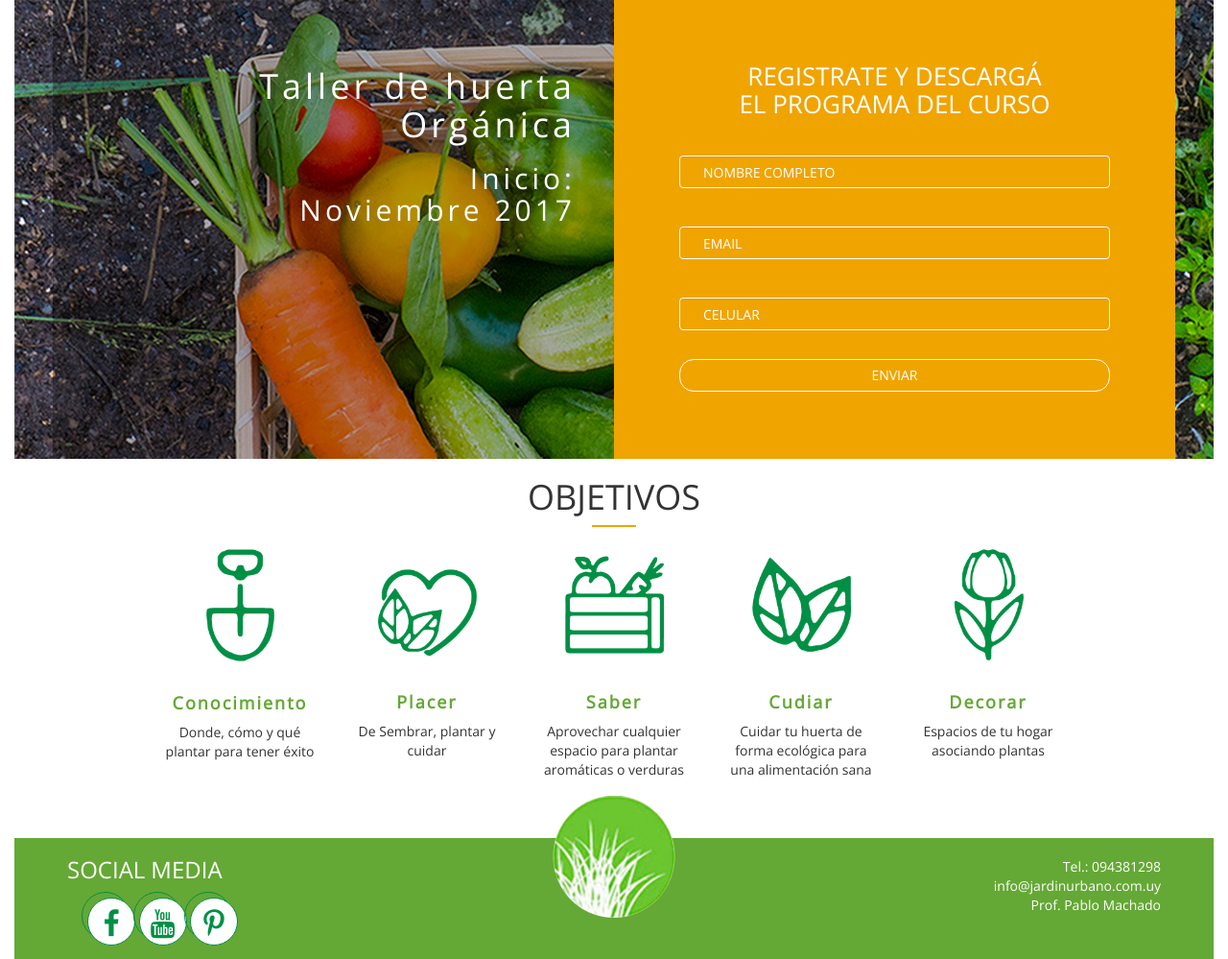
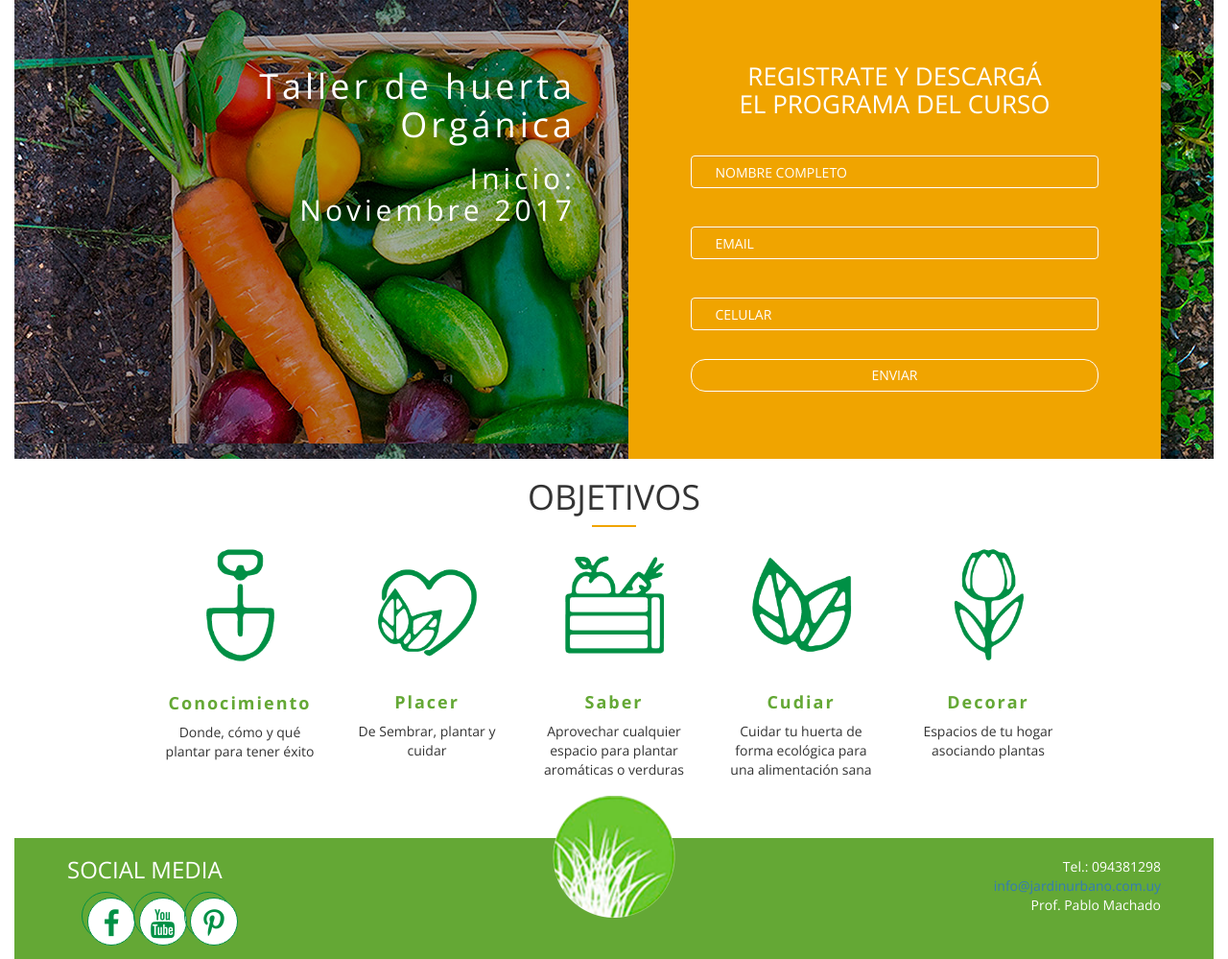
Before and after one commit to UmoEc/JUrbanoLanding, a PHP site: page / in a window 1280 px wide. Shown: the whole page at 96% size. Run offline with PHP 8.4, Linux system fonts and the light colour scheme; some libraries are stand-ins or nearby versions.

Commit message:
estructura completada
Coorecciones html y de estilos listas
envío  listo
faltan pixeles

```diff
--- a/index.php
+++ b/index.php
@@ -7,7 +7,7 @@
     <meta http-equiv="X-UA-Compatible" content="IE=edge">
     <title>Jardín Urbano</title>
     <link href="css/reset.css" rel="stylesheet" type="text/css">
-	<link href="https://fonts.googleapis.com/css?family=Open+Sans" rel="stylesheet">
+	<link href="https://fonts.googleapis.com/css?family=Open+Sans:300,300i,400,400i,600,600i,700,700i,800,800i" rel="stylesheet">
 	<link rel="stylesheet" href="https://cdn.linearicons.com/free/1.0.0/icon-font.min.css">
     <!-- Bootstrap CSS -->
     <link href="https://maxcdn.bootstrapcdn.com/bootstrap/3.3.7/css/bootstrap.min.css" rel="stylesheet" integrity="sha384-BVYiiSIFeK1dGmJRAkycuHAHRg32OmUcww7on3RYdg4Va+PmSTsz/K68vbdEjh4u" crossorigin="anonymous">
@@ -32,7 +32,8 @@
 						Inicio:<br>Noviembre 2017
 					</h2>
 				</div>
-				<div class="col-md-6 form-panel">
+				<div class="col-md-6 form-panel-patt">
+				<div class="col-md-12 form-panel">
 				<div class="row">
 					<div class="col-md-10 col-md-offset-1">
 						<h2>REGISTRATE Y DESCARGÁ<br>EL PROGRAMA DEL CURSO</h2>
@@ -58,6 +59,7 @@
 						</button>
 					</form>
 					</div>
+				</div>
 				</div>
 				</div>
 			</div>
@@ -125,9 +127,9 @@
 					<div class="col-md-4 redes">
 						<h3>SOCIAL MEDIA</h3>
 						<div class="col-md-8">
-							<div class="rounded social"><a href="#">&#xf09a;</a></div>
-							<div class="rounded social"><a href="#">&#xf167;</a></div>
-							<div class="rounded social"><a href="#">&#xf231;</a></div>
+							<div class="rounded social"><a href="https://www.facebook.com/jardinurbano" target="blank">&#xf09a;</a></div>
+							<div class="rounded social"><a href="https://www.youtube.com/channel/UCWZHKmzm-BlaUlb3yrnQbJg" target="blank">&#xf167;</a></div>
+							<div class="rounded social"><a href="https://es.pinterest.com/jardinurbanomde/" target="blank">&#xf231;</a></div>
 						</div>
 					</div>
 					<div class="col-md-4 logo">
@@ -135,10 +137,10 @@
 							<img src="img/logo.png" class="rounded center-block">
 						</div>
 					</div>
-					<div class="col-md-4 info">
+					<div class="col-md-4 infopie">
 						<p class="text-right">
 							Tel.: 094381298<br>
-							info@jardinurbano.com.uy<br>
+							<a href="mailto:info@jardinurbano.com.uy?Subjet=Consulta%20web">info@jardinurbano.com.uy</a><br>
 							Prof. Pablo Machado
 						</p>
 					</div>
@@ -149,8 +151,7 @@
 	</footer>
 	<div class="pie">
 		<div class="container">
-			<div class="row">
-			</div>
+			<div class="row"></div>
 		</div>
 	</fdiv>
 </div>
```
Also changed, not shown: img/BLD233244.JPG (added), img/Mesa de trabajo 1.png (deleted), img/form-pattern.png (added), img/header-bkg.jpg.
